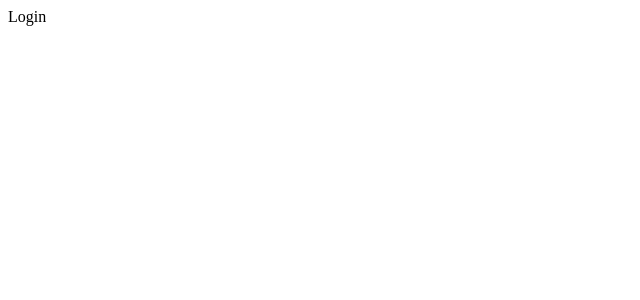
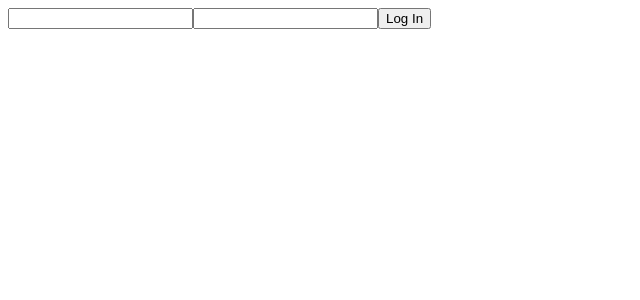
Before and after one commit to Yoni190/blog-api, a React (Vite) app in the folder author-frontend/: page / in a window 1280 px wide. Shown: the top 300 px of the page, without its empty margins (0-640 px from the left). Built offline with nearby package versions, Linux system fonts and the light colour scheme.

Commit message:
Create login function

```diff
--- a/author-frontend/src/pages/Login.jsx
+++ b/author-frontend/src/pages/Login.jsx
@@ -1,8 +1,42 @@
-import React from 'react'
+import React, { useState } from 'react'
 
 const Login = () => {
+    const [username, setUsername] = useState('')
+    const [password, setPassword] = useState('')
+
+    const handleLogin = async (e) => {
+        e.preventDefault()
+
+        try {
+            console.log(username)
+            const res = await fetch('http://localhost:3000/login', {
+                method: 'POST',
+                headers: {
+                    'Content-Type': 'application/json'
+                },
+                body: JSON.stringify({
+                    username: username,
+                    password: password,
+                    isAuthor: true
+                })
+            })
+
+            const data = await res.json()
+            localStorage.setItem('jwt_token', data.token)
+        } catch (error) {
+            console.error(error)
+        }
+
+    }
   return (
-    <div>Login</div>
+    <div>
+        <form onSubmit={handleLogin}>
+            <input type="username" name="username" id="username" value={username} onChange={(e) => setUsername(e.target.value)}/>
+            <input type="password" name="password" id="password" value={password} onChange={(e) => setPassword(e.target.value)}/>
+
+            <button type='submit'>Log In</button>
+        </form>
+    </div>
   )
 }
 
```
